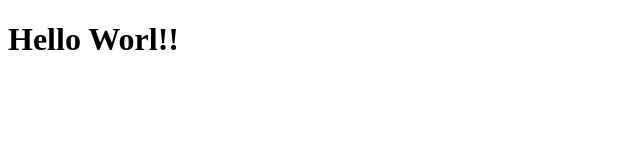
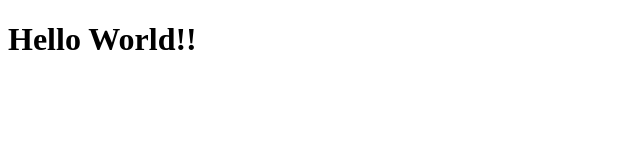
Before and after one commit to pwahid/first, a plain HTML site: page index.html in a window 1280 px wide. Shown: the full height of the page, 0-640 px from the left. Drawn offline with Linux system fonts and the light colour scheme.

Commit message:
change 4

```diff
--- a/index.html
+++ b/index.html
@@ -4,6 +4,6 @@
 	<title>This is test file</title>
 </head>
 <body>
-	<h1>Hello Worl!!</h1>
+	<h1>Hello World!!</h1>
 </body>
 </html>
```
